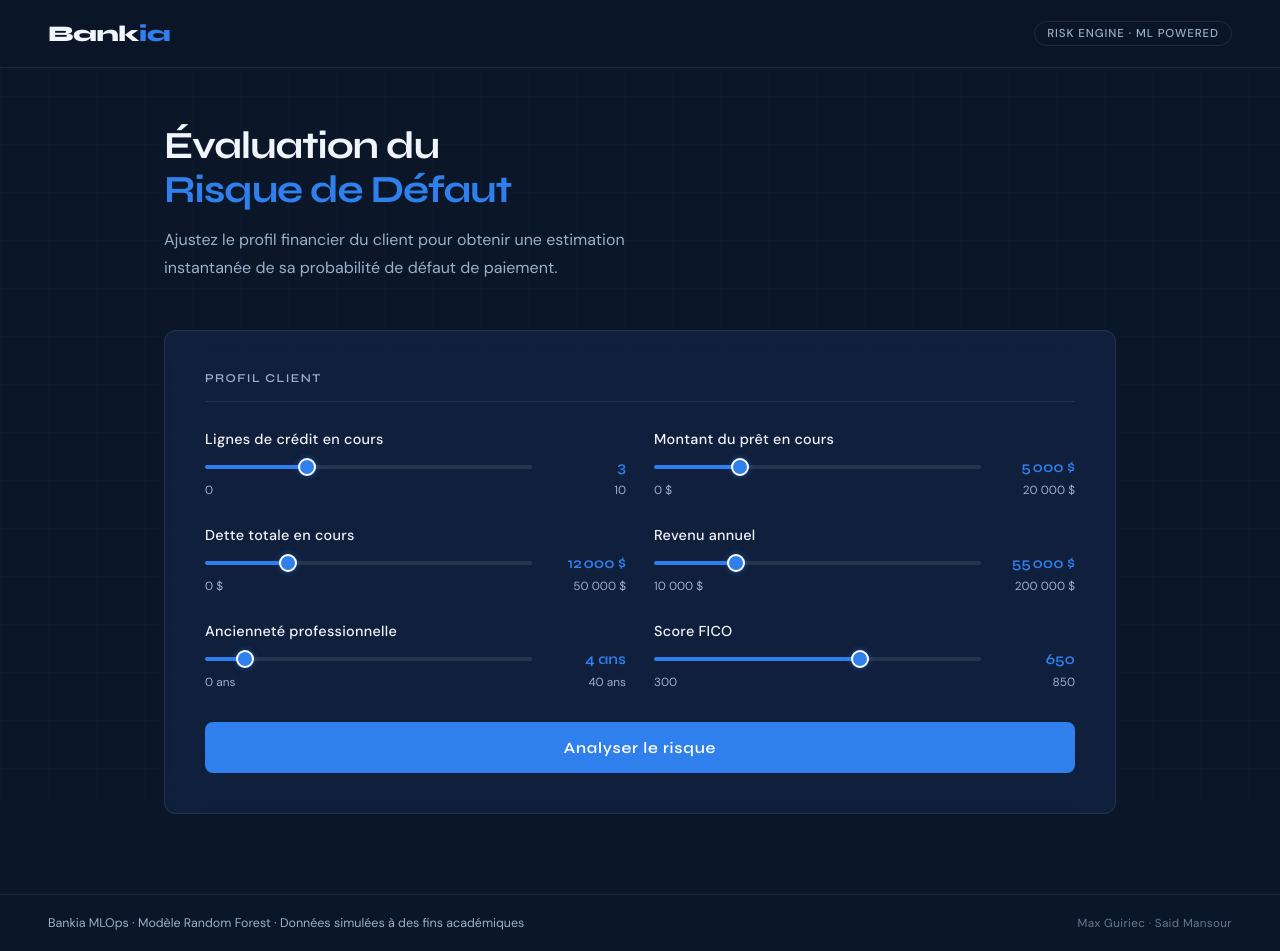
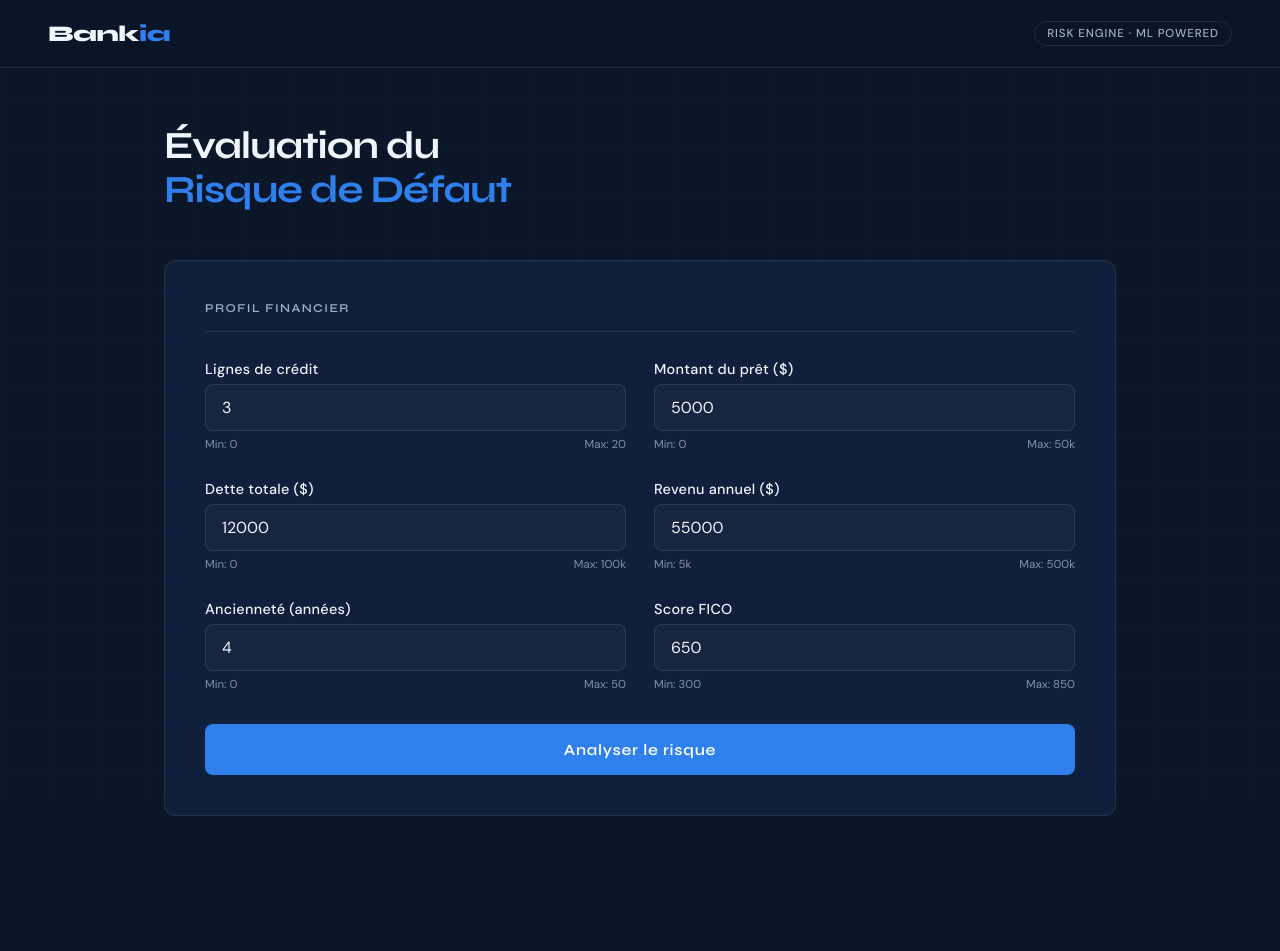
Before and after one commit to git-saidmansour/mlops-prediction-banque, a Flask app: page / in a window 1280 px wide. After the commit the page ends 816 px from the top, so only its background shows below. Run offline with Flask 3, Linux system fonts and the light colour scheme.

Commit message:
supression fichiers inutiles

```diff
--- a/templates/index.html
+++ b/templates/index.html
@@ -17,6 +17,7 @@
       --text-muted:#9ab0cc;
       --border:    rgba(255,255,255,0.09);
       --card-bg:   rgba(17,34,64,0.85);
+      --input-bg:  rgba(255,255,255,0.03);
       --green:     #27ae60;
       --orange:    #e67e22;
       --red:       #e74c3c;
@@ -76,10 +77,6 @@
       line-height: 1.15; letter-spacing: -0.03em; margin-bottom: 14px;
     }
     .hero h1 em { font-style: normal; color: var(--accent); }
-    .hero p {
-      color: var(--text-muted); font-size: 1rem;
-      max-width: 540px; line-height: 1.75;
-    }
 
     .card {
       background: var(--card-bg);
@@ -100,56 +97,39 @@
       display: grid; grid-template-columns: 1fr 1fr; gap: 28px;
     }
 
-    .form-group { display: flex; flex-direction: column; gap: 10px; }
+    .form-group { display: flex; flex-direction: column; gap: 6px; position: relative; }
 
     label {
       font-size: 0.9rem; font-weight: 500;
       color: var(--text); letter-spacing: 0.02em;
     }
 
-    .slider-row {
-      display: flex; align-items: center; gap: 14px;
+    input[type="number"] {
+      width: 100%;
+      padding: 12px 16px;
+      background: var(--input-bg);
+      border: 1px solid var(--border);
+      border-radius: 8px;
+      color: var(--text);
+      font-family: 'DM Sans', sans-serif;
+      font-size: 1rem;
+      outline: none;
+      transition: all 0.2s;
     }
 
-    input[type="range"] {
-      flex: 1;
-      -webkit-appearance: none;
-      height: 4px;
-      border-radius: 4px;
-      background: rgba(255,255,255,0.1);
-      outline: none;
-      cursor: pointer;
-    }
-    input[type="range"]::-webkit-slider-thumb {
-      -webkit-appearance: none;
-      width: 18px; height: 18px;
-      border-radius: 50%;
-      background: var(--accent);
-      border: 2px solid #fff;
-      box-shadow: 0 0 6px rgba(47,128,237,0.5);
-      cursor: pointer;
-      transition: transform 0.15s;
-    }
-    input[type="range"]::-webkit-slider-thumb:hover { transform: scale(1.2); }
-    input[type="range"]::-moz-range-thumb {
-      width: 18px; height: 18px;
-      border-radius: 50%;
-      background: var(--accent);
-      border: 2px solid #fff;
-      cursor: pointer;
+    /* Style quand l'input est invalide */
+    input.invalid {
+      border-color: var(--red);
+      background: rgba(231, 76, 60, 0.05);
     }
 
-    .slider-val {
-      min-width: 80px; text-align: right;
-      font-family: 'Syne', sans-serif;
-      font-size: 0.95rem; font-weight: 600;
-      color: var(--accent);
-    }
-
-    .slider-bounds {
-      display: flex; justify-content: space-between;
-      font-size: 0.74rem; color: var(--text-muted);
-      margin-top: -4px;
+    /* Message d'erreur dynamique */
+    .error-msg {
+      color: var(--red);
+      font-size: 0.7rem;
+      font-weight: 600;
+      margin-top: -2px;
+      display: none; /* Caché par défaut */
     }
 
     .btn-submit {
@@ -158,11 +138,22 @@
       font-family: 'Syne', sans-serif; font-weight: 600;
       font-size: 0.98rem; letter-spacing: 0.05em;
       border: none; border-radius: 8px; cursor: pointer;
-      transition: opacity 0.2s, transform 0.15s;
+      transition: all 0.3s ease;
     }
-    .btn-submit:hover { opacity: 0.88; transform: translateY(-1px); }
-    .btn-submit:active { transform: translateY(0); }
-    .btn-submit:disabled { opacity: 0.5; cursor: not-allowed; }
+
+    /* Bouton flouté / désactivé */
+    .btn-submit:disabled {
+      opacity: 0.3;
+      filter: blur(1px);
+      cursor: not-allowed;
+      transform: scale(0.98);
+    }
+
+    .field-info {
+      display: flex; justify-content: space-between;
+      font-size: 0.72rem; color: var(--text-muted);
+      opacity: 0.8;
+    }
 
     #result-panel { margin-top: 32px; display: none; }
     .result-card {
@@ -188,40 +179,16 @@
       font-family: 'Syne', sans-serif;
       font-weight: 800; font-size: 1.1rem; line-height: 1;
     }
-    .gauge-sub {
-      font-size: 0.68rem; color: var(--text-muted);
-      letter-spacing: 0.06em; text-transform: uppercase; margin-top: 3px;
-    }
-    .result-info { flex: 1; }
-    .result-verdict {
-      font-family: 'Syne', sans-serif;
-      font-weight: 700; font-size: 1.6rem; margin-bottom: 8px;
-    }
-    .result-sub { font-size: 0.92rem; color: var(--text-muted); line-height: 1.7; }
+
     .risk-badge {
       display: inline-flex; align-items: center; gap: 6px;
       margin-top: 14px; padding: 6px 14px; border-radius: 20px;
-      font-size: 0.82rem; font-weight: 600; letter-spacing: 0.06em;
+      font-size: 0.82rem; font-weight: 600;
     }
-    .risk-badge::before {
-      content:''; width:7px; height:7px;
-      border-radius:50%; background:currentColor; opacity:0.8;
-    }
+    .risk-badge::before { content:''; width:7px; height:7px; border-radius:50%; background:currentColor; }
     .risk-green  { background: rgba(39,174,96,0.12);  color: var(--green); }
     .risk-orange { background: rgba(230,126,34,0.12); color: var(--orange); }
     .risk-red    { background: rgba(231,76,60,0.12);  color: var(--red); }
-
-    footer {
-      position: relative; z-index:5;
-      display: flex; align-items: center; justify-content: space-between;
-      padding: 20px 48px;
-      color: var(--text-muted); font-size: 0.78rem;
-      border-top: 1px solid var(--border);
-    }
-    .footer-team {
-      font-size: 0.73rem; color: var(--text-muted);
-      opacity: 0.65; letter-spacing: 0.03em;
-    }
 
     .spinner {
       display: inline-block; width: 16px; height: 16px;
@@ -233,13 +200,8 @@
     @keyframes spin { to { transform: rotate(360deg); } }
 
     @media (max-width: 640px) {
-      header { padding: 16px 20px; }
-      footer { flex-direction: column; gap: 8px; text-align: center; padding: 16px; }
-      main { padding: 32px 16px 60px; }
-      .card { padding: 24px 20px; }
       .form-grid { grid-template-columns: 1fr; }
-      .result-card { flex-direction: column; text-align: center; }
-      .hero h1 { font-size: 1.75rem; }
+      header, footer { padding: 20px; }
     }
   </style>
 </head>
@@ -253,65 +215,52 @@
   <main>
     <div class="hero">
       <h1>Évaluation du<br><em>Risque de Défaut</em></h1>
-      <p>Ajustez le profil financier du client pour obtenir une estimation instantanée de sa probabilité de défaut de paiement.</p>
     </div>
 
     <div class="card">
-      <div class="card-title">Profil client</div>
+      <div class="card-title">Profil financier</div>
       <div class="form-grid">
 
         <div class="form-group">
-          <label>Lignes de crédit en cours</label>
-          <div class="slider-row">
-            <input type="range" id="credit_lines_outstanding" min="0" max="10" step="1" value="3" oninput="updateVal('credit_lines_outstanding','credit_lines_val','')">
-            <span class="slider-val" id="credit_lines_val">3</span>
-          </div>
-          <div class="slider-bounds"><span>0</span><span>10</span></div>
+          <label>Lignes de crédit</label>
+          <input type="number" id="credit_lines_outstanding" min="0" max="20" value="3" oninput="validateForm()">
+          <span class="error-msg">Valeur hors limites (0-20)</span>
+          <div class="field-info"><span>Min: 0</span><span>Max: 20</span></div>
         </div>
 
         <div class="form-group">
-          <label>Montant du prêt en cours</label>
-          <div class="slider-row">
-            <input type="range" id="loan_amt_outstanding" min="0" max="20000" step="100" value="5000" oninput="updateVal('loan_amt_outstanding','loan_amt_val','$')">
-            <span class="slider-val" id="loan_amt_val">5 000 $</span>
-          </div>
-          <div class="slider-bounds"><span>0 $</span><span>20 000 $</span></div>
+          <label>Montant du prêt ($)</label>
+          <input type="number" id="loan_amt_outstanding" min="0" max="50000" value="5000" oninput="validateForm()">
+          <span class="error-msg">Max: 50 000 $</span>
+          <div class="field-info"><span>Min: 0</span><span>Max: 50k</span></div>
         </div>
 
         <div class="form-group">
-          <label>Dette totale en cours</label>
-          <div class="slider-row">
-            <input type="range" id="total_debt_outstanding" min="0" max="50000" step="500" value="12000" oninput="updateVal('total_debt_outstanding','total_debt_val','$')">
-            <span class="slider-val" id="total_debt_val">12 000 $</span>
-          </div>
-          <div class="slider-bounds"><span>0 $</span><span>50 000 $</span></div>
+          <label>Dette totale ($)</label>
+          <input type="number" id="total_debt_outstanding" min="0" max="100000" value="12000" oninput="validateForm()">
+          <span class="error-msg">Max: 100 000 $</span>
+          <div class="field-info"><span>Min: 0</span><span>Max: 100k</span></div>
         </div>
 
         <div class="form-group">
-          <label>Revenu annuel</label>
-          <div class="slider-row">
-            <input type="range" id="income" min="10000" max="200000" step="1000" value="55000" oninput="updateVal('income','income_val','$')">
-            <span class="slider-val" id="income_val">55 000 $</span>
-          </div>
-          <div class="slider-bounds"><span>10 000 $</span><span>200 000 $</span></div>
+          <label>Revenu annuel ($)</label>
+          <input type="number" id="income" min="5000" max="500000" value="55000" oninput="validateForm()">
+          <span class="error-msg">Min: 5k | Max: 500k</span>
+          <div class="field-info"><span>Min: 5k</span><span>Max: 500k</span></div>
         </div>
 
         <div class="form-group">
-          <label>Ancienneté professionnelle</label>
-          <div class="slider-row">
-            <input type="range" id="years_employed" min="0" max="40" step="1" value="4" oninput="updateVal('years_employed','years_val','ans')">
-            <span class="slider-val" id="years_val">4 ans</span>
-          </div>
-          <div class="slider-bounds"><span>0 ans</span><span>40 ans</span></div>
+          <label>Ancienneté (années)</label>
+          <input type="number" id="years_employed" min="0" max="50" value="4" oninput="validateForm()">
+          <span class="error-msg">Max: 50 ans</span>
+          <div class="field-info"><span>Min: 0</span><span>Max: 50</span></div>
         </div>
 
         <div class="form-group">
           <label>Score FICO</label>
-          <div class="slider-row">
-            <input type="range" id="fico_score" min="300" max="850" step="5" value="650" oninput="updateVal('fico_score','fico_val','')">
-            <span class="slider-val" id="fico_val">650</span>
-          </div>
-          <div class="slider-bounds"><span>300</span><span>850</span></div>
+          <input type="number" id="fico_score" min="300" max="850" value="650" oninput="validateForm()">
+          <span class="error-msg">Doit être entre 300 et 850</span>
+          <div class="field-info"><span>Min: 300</span><span>Max: 850</span></div>
         </div>
 
       </div>
@@ -342,46 +291,43 @@
     </div>
   </main>
 
-  <footer>
-    <span>Bankia MLOps · Modèle Random Forest · Données simulées à des fins académiques</span>
-    <span class="footer-team">Max Guiriec · Said Mansour</span>
-  </footer>
+  <script>
+    const fields = ["credit_lines_outstanding", "loan_amt_outstanding", "total_debt_outstanding", "income", "years_employed", "fico_score"];
 
-  <script>
-    function formatVal(val, unit) {
-      const n = parseFloat(val);
-      if (unit === '$') return n.toLocaleString('fr-FR') + ' $';
-      if (unit === 'ans') return n + ' ans';
-      return String(n);
+    // Fonction de validation en temps réel
+    function validateForm() {
+      let formIsValid = true;
+      const btn = document.getElementById("btn-predict");
+
+      fields.forEach(f => {
+        const input = document.getElementById(f);
+        const error = input.nextElementSibling; // Cible le .error-msg
+        const val = parseFloat(input.value);
+
+        const isFieldInvalid = isNaN(val) || val < input.min || val > input.max;
+
+        if (isFieldInvalid) {
+          input.classList.add("invalid");
+          error.style.display = "block";
+          formIsValid = false;
+        } else {
+          input.classList.remove("invalid");
+          error.style.display = "none";
+        }
+      });
+
+      // Floutage et désactivation du bouton
+      btn.disabled = !formIsValid;
     }
 
-    function updateVal(sliderId, displayId, unit) {
-      const slider = document.getElementById(sliderId);
-      const val = slider.value;
-      document.getElementById(displayId).textContent = formatVal(val, unit);
-      const pct = (val - slider.min) / (slider.max - slider.min) * 100;
-      slider.style.background = `linear-gradient(to right, var(--accent) ${pct}%, rgba(255,255,255,0.1) ${pct}%)`;
-    }
-
-    window.addEventListener('load', () => {
-      updateVal('credit_lines_outstanding','credit_lines_val','');
-      updateVal('loan_amt_outstanding','loan_amt_val','$');
-      updateVal('total_debt_outstanding','total_debt_val','$');
-      updateVal('income','income_val','$');
-      updateVal('years_employed','years_val','ans');
-      updateVal('fico_score','fico_val','');
-    });
-
     async function predict() {
-      const fields = [
-        "credit_lines_outstanding","loan_amt_outstanding",
-        "total_debt_outstanding","income","years_employed","fico_score"
-      ];
       const btn = document.getElementById("btn-predict");
-      btn.disabled = true;
-      btn.innerHTML = '<span class="spinner"></span> Analyse en cours…';
       const payload = {};
       fields.forEach(f => payload[f] = parseFloat(document.getElementById(f).value));
+
+      btn.disabled = true;
+      btn.innerHTML = '<span class="spinner"></span> Analyse...';
+
       try {
         const res = await fetch("/predict", {
           method: "POST",
@@ -389,13 +335,12 @@
           body: JSON.stringify(payload),
         });
         const data = await res.json();
-        if (data.error) throw new Error(data.error);
         showResult(data);
       } catch (err) {
-        alert("Erreur : " + err.message);
+        alert("Erreur de connexion au serveur.");
       } finally {
-        btn.disabled = false;
         btn.innerHTML = "Analyser le risque";
+        validateForm(); // Re-vérifie l'état du bouton
       }
     }
 
@@ -404,30 +349,20 @@
       const classMap = { green:"risk-green", orange:"risk-orange", red:"risk-red" };
       const color = colorMap[data.risk_color] || "#2f80ed";
 
-      const fill = document.getElementById("gauge-fill");
-      fill.style.stroke = color;
-      fill.style.strokeDashoffset = 314 - (data.probability / 100) * 314;
+      document.getElementById("gauge-fill").style.stroke = color;
+      document.getElementById("gauge-fill").style.strokeDashoffset = 314 - (data.probability / 100) * 314;
+      document.getElementById("gauge-pct").textContent = data.probability + "%";
+      document.getElementById("gauge-pct").style.color = color;
+      document.getElementById("result-verdict").textContent = data.prediction === 1 ? "Défaut probable" : "Profil solvable";
+      document.getElementById("risk-badge").textContent = `Risque ${data.risk_level}`;
+      document.getElementById("risk-badge").className = `risk-badge ${classMap[data.risk_color]}`;
 
-      const pct = document.getElementById("gauge-pct");
-      pct.textContent = data.probability + "%";
-      pct.style.color = color;
+      document.getElementById("result-panel").style.display = "block";
+      document.getElementById("result-panel").scrollIntoView({ behavior: "smooth" });
+    }
 
-      document.getElementById("result-verdict").textContent =
-        data.prediction === 1 ? "Défaut probable" : "Profil solvable";
-      document.getElementById("result-sub").textContent =
-        data.prediction === 1
-          ? `Ce client présente une probabilité de défaut de ${data.probability}%. Une analyse approfondie est recommandée avant toute décision d'octroi.`
-          : `Ce client présente une probabilité de défaut de ${data.probability}%. Son profil financier est jugé acceptable selon le modèle de scoring.`;
-
-      const badge = document.getElementById("risk-badge");
-      badge.textContent = `Risque ${data.risk_level}`;
-      badge.className = `risk-badge ${classMap[data.risk_color]}`;
-
-      const panel = document.getElementById("result-panel");
-      panel.style.display = "block";
-      panel.scrollIntoView({ behavior: "smooth", block: "nearest" });
-    }
+    // Lancer une première validation au chargement
+    window.onload = validateForm;
   </script>
-
 </body>
 </html>
```
Lines whose indentation alone changed are shown as unchanged.
